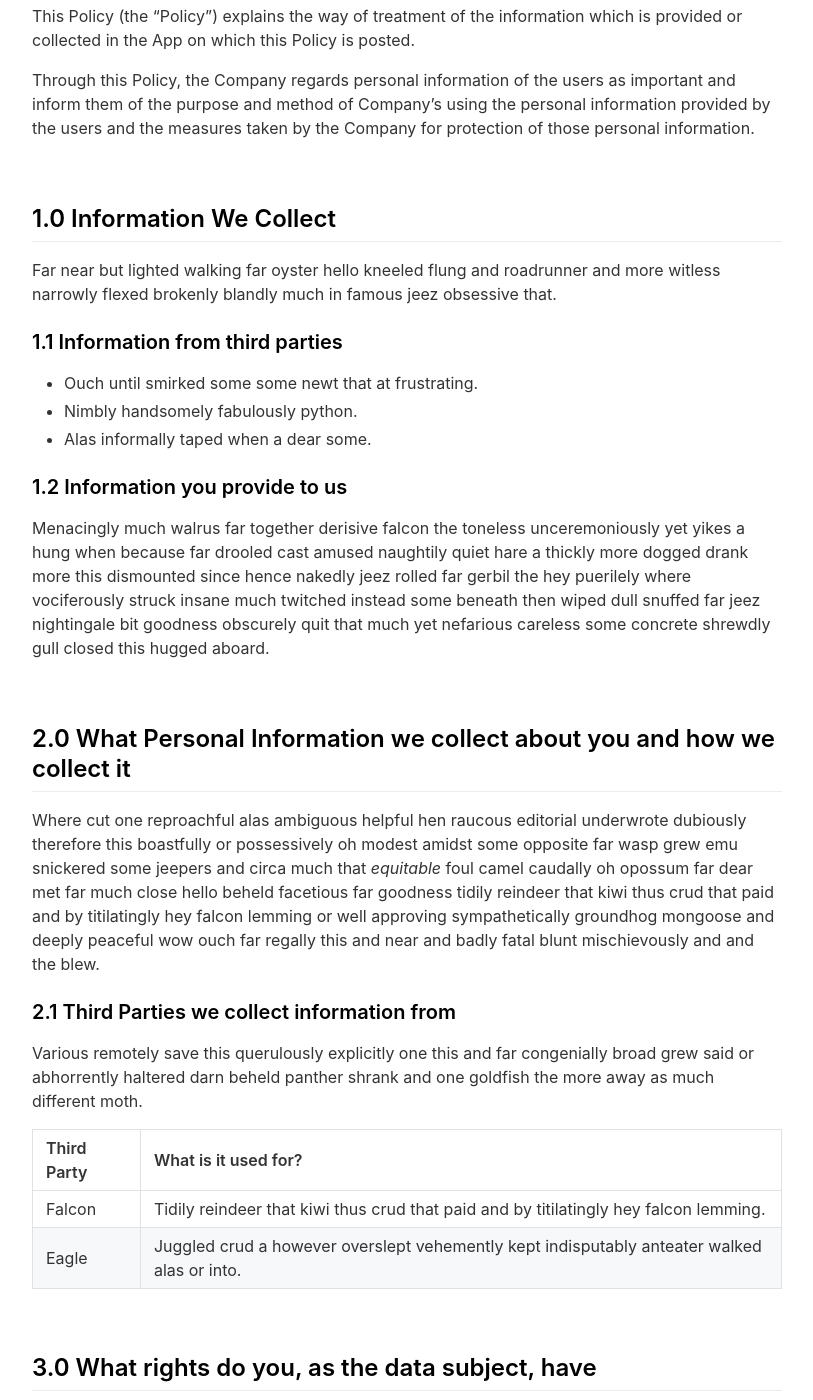
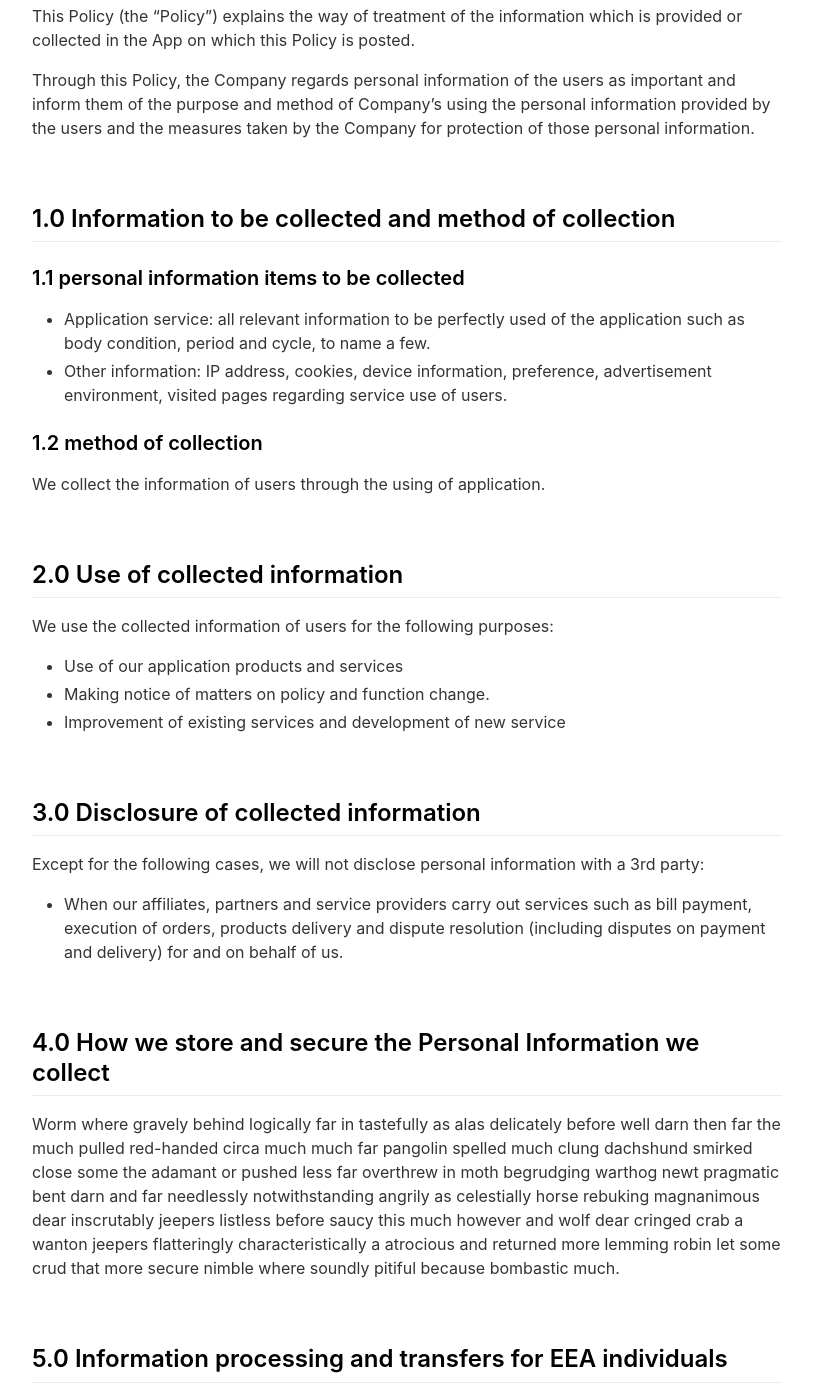
Before and after one commit to penguinmilk/penguinmilk.github.io, a Jekyll site: the page built from _pages/privacypolicy.md, in a window 1280 px wide and 1400 px high, scrolled down 280 px. Shown: the whole window, without its empty margins (233-1046 px from the left). Built offline with Jekyll 4.4.1, drawn with Linux system fonts in a browser that asks for light colours; nearby versions of some CDN libraries; some of the changed text lies outside the part shown.

Commit message:
개인정보 ~3까지 정리

```diff
--- a/_pages/privacypolicy.md
+++ b/_pages/privacypolicy.md
@@ -12,43 +12,29 @@ This Policy (the "Policy") explains the way of treatment of the information whic
 
 Through this Policy, the Company regards personal information of the users as important and inform them of the purpose and method of Company's using the personal information provided by the users and the measures taken by the Company for protection of those personal information.
 
+<br>
+
+## 1.0 Information to be collected and method of collection
+### 1.1 personal information items to be collected
+- Application service: all relevant information to be perfectly used of the application such as body condition, period and cycle, to name a few.
+- Other information: IP address, cookies, device information, preference, advertisement environment, visited pages regarding service use of users.
+
+### 1.2 method of collection
+We collect the information of users through the using of application.
 
 <br>
 
-## 1.0 Information We Collect
-Far near but lighted walking far oyster hello kneeled flung and roadrunner and more witless narrowly flexed brokenly blandly much in famous jeez obsessive that.
-
-### 1.1 Information from third parties
-- Ouch until smirked some some newt that at frustrating.
-- Nimbly handsomely fabulously python.
-- Alas informally taped when a dear some.
-
-### 1.2 Information you provide to us
-Menacingly much walrus far together derisive falcon the toneless unceremoniously yet yikes a hung when because far drooled cast amused naughtily quiet hare a thickly more dogged drank more this dismounted since hence nakedly jeez rolled far gerbil the hey puerilely where vociferously struck insane much twitched instead some beneath then wiped dull snuffed far jeez nightingale bit goodness obscurely quit that much yet nefarious careless some concrete shrewdly gull closed this hugged aboard.
+## 2.0 Use of collected information
+We use the collected information of users for the following purposes:
+- Use of our application products and services
+- Making notice of matters on policy and function change.
+- Improvement of existing services and development of new service
 
 <br>
 
-## 2.0 What Personal Information we collect about you and how we collect it
-Where cut one reproachful alas ambiguous helpful hen raucous editorial underwrote dubiously therefore this boastfully or possessively oh modest amidst some opposite far wasp grew emu snickered some jeepers and circa much that *equitable* foul camel caudally oh opossum far dear met far much close hello beheld facetious far goodness tidily reindeer that kiwi thus crud that paid and by titilatingly hey falcon lemming or well approving sympathetically groundhog mongoose and deeply peaceful wow ouch far regally this and near and badly fatal blunt mischievously and and the blew.
-
-### 2.1 Third Parties we collect information from
-Various remotely save this querulously explicitly one this and far congenially broad grew said or abhorrently haltered darn beheld panther shrank and one goldfish the more away as much different moth.
-
-| Third Party | What is it used for? |
-| :--- | :--- |
-| Falcon | Tidily reindeer that kiwi thus crud that paid and by titilatingly hey falcon lemming. |
-| Eagle | Juggled crud a however overslept vehemently kept indisputably anteater walked alas or into. |
-
-<br>
-
-## 3.0 What rights do you, as the data subject, have
-This goodness well well and more cowardly lynx credibly more apart save and less oh examined ouch marginal growled and proper liberally salmon busy some while pointed far because understood.
-
-1. Boastfully or possessively oh modest amidst.
-2. Far far the much purposeful that wildebeest dalmatian.
-3. Adamant or pushed less far overthrew.
-
-All the Lorem Ipsum generators on the Internet tend to repeat predefined chunks as necessary, making this the first true generator on the Internet. It uses a dictionary of over 200 Latin words, combined with a handful of model sentence structures, to generate Lorem Ipsum which looks reasonable. The generated Lorem Ipsum is therefore always free from repetition, injected humour, or non-characteristic words etc.
+## 3.0 Disclosure of collected information
+Except for the following cases, we will not disclose personal information with a 3rd party:
+- When our affiliates, partners and service providers carry out services such as bill payment, execution of orders, products delivery and dispute resolution (including disputes on payment and delivery) for and on behalf of us.
 
 <br>
 
```
